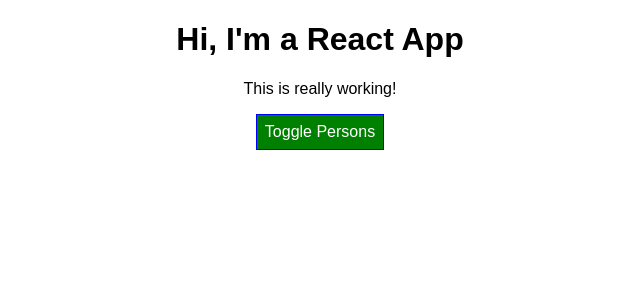
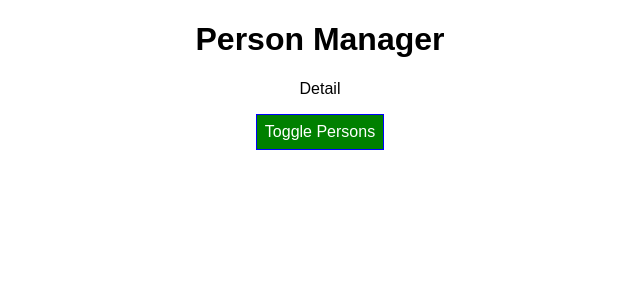
Before and after one commit to bengallard/react-complete-guide, a React app: page / in a window 1280 px wide. Shown: the top 300 px of the page, without its empty margins (320-960 px from the left). Built offline with nearby package versions, Linux system fonts and the light colour scheme.

Commit message:
lecture 88: Update title passing App arg

```diff
--- a/src/components/Cockpit/Cockpit.js
+++ b/src/components/Cockpit/Cockpit.js
@@ -19,8 +19,8 @@
 
     return (
         <div className={classes.Cockpit}>
-            <h1>Hi, I'm a React App</h1>
-            <p className={classes.Cockpit}>This is really working!</p>
+            <h1>{props.title}</h1>
+            <p className={classes.Cockpit}>Detail</p>
             <button
                 className={btnClass}
                 onClick={props.clicked}>
--- a/src/containers/App.js
+++ b/src/containers/App.js
@@ -61,6 +61,7 @@
     return (
         <div className={classes.App}>
           <Cockpit
+            title={this.props.appTitle}
             showPersons={this.state.showPersons}
             persons={this.state.persons}
             clicked={this.togglePersonsHandler} />
--- a/src/index.js
+++ b/src/index.js
@@ -4,5 +4,5 @@
 import App from './containers/App';
 import registerServiceWorker from './registerServiceWorker';
 
-ReactDOM.render(<App />, document.getElementById('root'));
+ReactDOM.render(<App appTitle="Person Manager"/>, document.getElementById('root'));
 registerServiceWorker();
```
